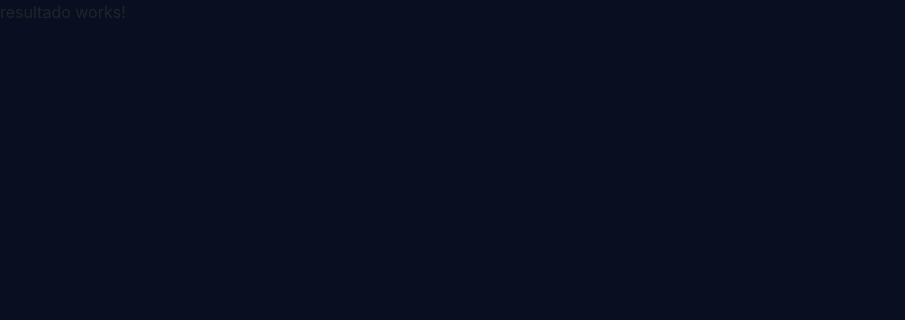
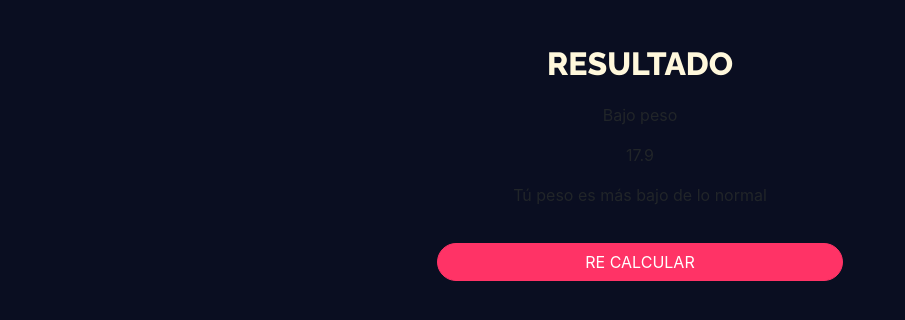
Before and after one commit to alejahndro02/indiceCoorporal, an Angular app: page /resultado in a window 1280 px wide. Shown: the top 320 px of the page, without its empty margins (0-905 px from the left). Built offline with nearby package versions, Linux system fonts and the light colour scheme.

Commit message:
Se hizo la estructura de lo que se mosrara en el apartado de resultado

```diff
--- a/src/app/components/resultado/resultado.component.html
+++ b/src/app/components/resultado/resultado.component.html
@@ -1 +1,21 @@
-<p>resultado works!</p>
+<div class="row">
+    <div class="col-lg-4 offset-lg-4">
+        <h2 class="titulo">RESULTADO</h2>
+        <div class="row ">
+            <div class="col-lg-12">
+                <div class="fondoItem">
+                    <div class="contenedor">
+                        <p class="encabezado">Bajo peso</p>
+                        <p class="numeroResultado">17.9</p>
+                        <p class="textoResultado">Tú peso es más bajo de lo normal</p>
+                    </div>
+                </div>
+            </div>
+        </div>
+        <div class="row">
+            <div class="col-lg-12">
+                <button routerLink="/" class="btn btn-primary bn-lg btn-block btn-color">RE CALCULAR</button>
+            </div>
+        </div>
+    </div>
+</div>
```
